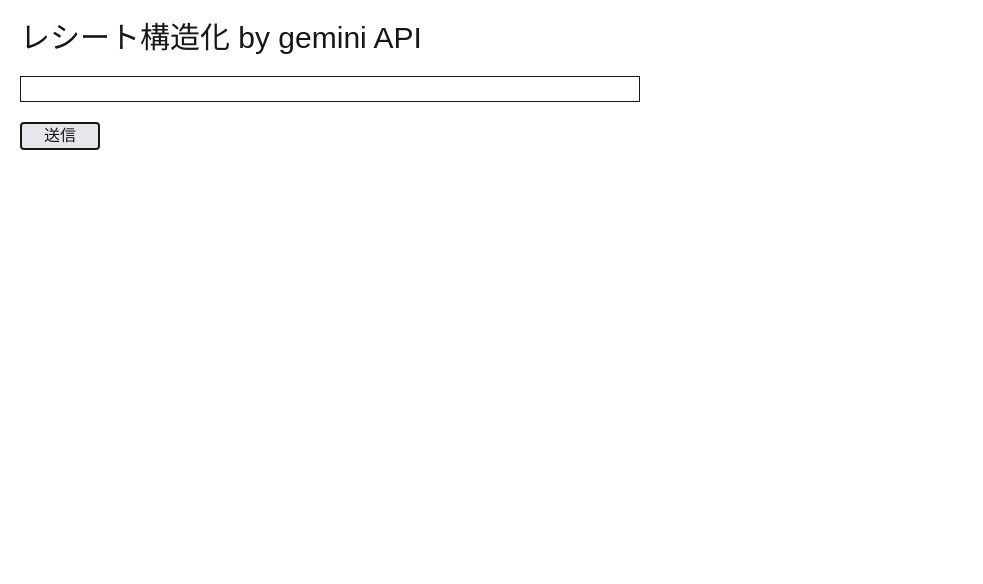
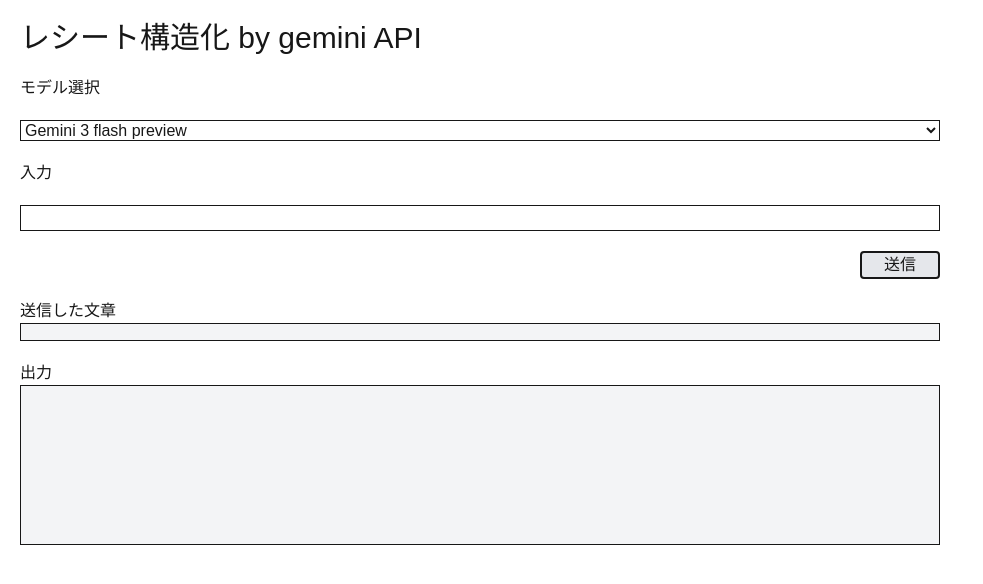
Before and after one commit to GitFoxTail/receipt-analyzer, a Next.js app: page / in a window 1280 px wide. Shown: the top 584 px of the page, without its empty margins (0-983 px from the left). Built offline with nearby package versions, Linux system fonts and the light colour scheme.

Commit message:
add model selector

```diff
--- a/components/receipt-input.tsx
+++ b/components/receipt-input.tsx
@@ -1,21 +1,28 @@
 "use client";
 
-import { ChangeEvent, useState } from "react";
+import React, { useState } from "react";
+import Markdown from "react-markdown";
 
 export function ReceiptInput() {
     const [input, setInput] = useState("");
     const [output, setOutput] = useState("");
+    const [model, setModel] = useState("gemini-3-flash-preview")
+    const [sendedPrompt, setSendedPrompt] = useState("");
 
-
-    const handleChange = (e: ChangeEvent<HTMLInputElement>) => {
+    const handleChange = (e: React.ChangeEvent<HTMLInputElement>) => {
         setInput(e.target.value)
     }
 
-    const handleSubmit = async () => {
+    const handleSubmit = async (e: React.SyntheticEvent) => {
+        e.preventDefault();
+        const prompt = input;
+        setSendedPrompt(prompt);
+        setInput("");
+        setOutput("生成中...");
 
         const params = {
             prompt: input,
-            model: "gemini-3-flash-preview"
+            model: model,
         };
 
         const response = await fetch(
@@ -31,18 +38,57 @@ export function ReceiptInput() {
         setOutput(String(data.message));
     }
 
+    const handleChangeModelSelector = (e: React.ChangeEvent<HTMLSelectElement>) => {
+        setModel(e.target.value);
+    }
+
     return (
-        <div className="flex flex-col gap-5 p-5">
+        <div className="flex flex-col gap-5 p-5 w-3/4">
             <h1 className="text-3xl">レシート構造化 by gemini API</h1>
+            <h2>モデル選択</h2>
+            <select
+                value={model}
+                onChange={handleChangeModelSelector}
+                className="border"
+            >
+                <option value="gemini-3-flash-preview">Gemini 3 flash preview</option>
+                <option value="gemini-2.5-pro">Gemini 2.5 pro</option>
+                <option value="gemini-2.5-flash">Gemini 2.5 flash</option>
+                <option value="gemini-2.5-flash-preview-09-2025">Gemini 2.5 flash preview</option>
+                <option value="gemini-2.5-flash-lite">Gemini 2.5 flash lite</option>
+                <option value="gemini-2.5-flash-lite-preview-09-2025">Gemini 2.5 flash lite preview</option>
+                <option value="gemini-2.0-flash">✖ Gemini 2.0 flash</option>
+                <option value="gemini-2.0-flash-lite">✖ Gemini 2.0 flash lite</option>
+                <option value="gemma-3-27b-it">Gemma 3</option>
+            </select>
+            <h2>入力</h2>
+            <form onSubmit={handleSubmit} className="flex flex-col gap-5">
                 <input
-                className="border w-1/2"
+                    className="border"
+                    type="text"
+                    value={input ?? ""}
                     onChange={handleChange}
                 />
+                <div className="flex justify-end">
                     <button
-                onClick={handleSubmit}
+                        type="submit"
                         className="border border-2 rounded w-20 bg-gray-200 hover:bg-gray-300 cursor-pointer"
                     >送信</button>
-            <div>{output}</div>
+                </div>
+            </form>
+            <div>
+                <h2>送信した文章</h2>
+                <div className="border bg-gray-100 p-2">
+                    {sendedPrompt}
+                </div>
+            </div>
+            <div>
+                <h2>出力</h2>
+                <div className="border min-h-40 bg-gray-100 p-2">
+                    <Markdown>{output}</Markdown>
+                </div>
+            </div>
+
         </div>
     );
 }
--- a/package.json
+++ b/package.json
@@ -13,7 +13,8 @@
     "@neondatabase/serverless": "^1.0.2",
     "next": "16.1.6",
     "react": "19.2.3",
-    "react-dom": "19.2.3"
+    "react-dom": "19.2.3",
+    "react-markdown": "^10.1.0"
   },
   "devDependencies": {
     "@tailwindcss/postcss": "^4",
```
Also changed, not shown: 1 other file (tests, documents, lock files or other folders). Lines whose indentation alone changed are shown as unchanged.
